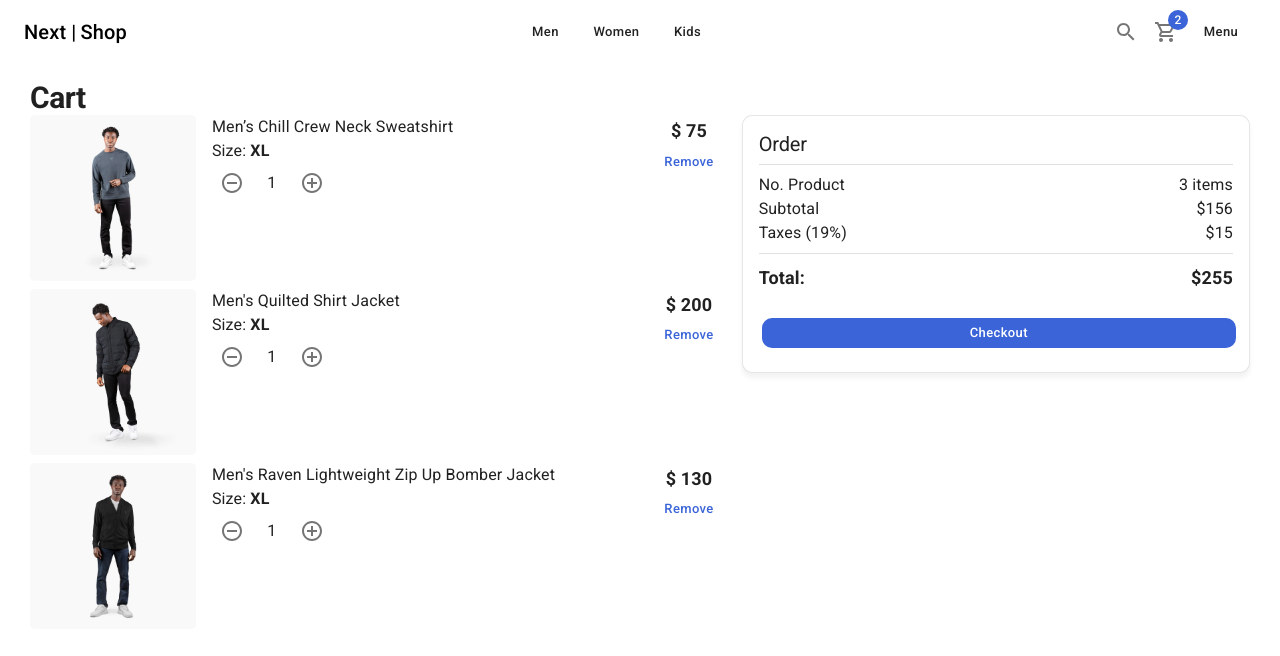
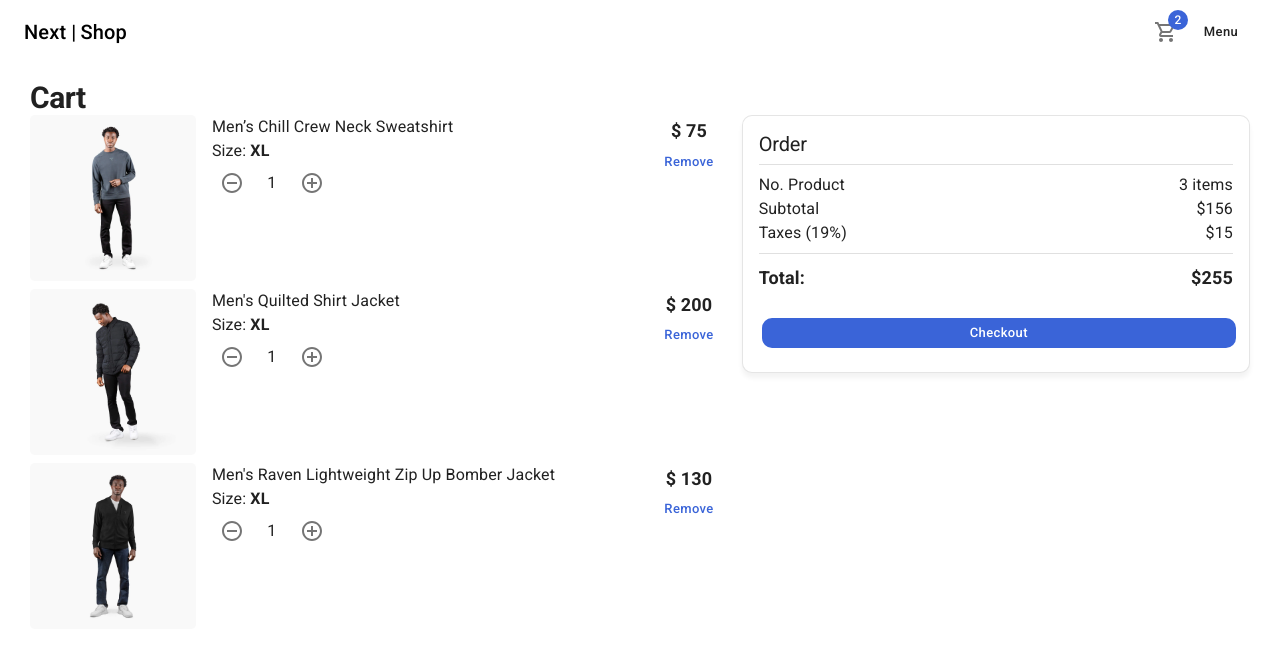
Before and after one commit to juandevsigner/NextShop, a Next.js app: page /cart in a window 1280 px wide. Both pictures are taken after a click on the button 1126 px from the left and 32 px from the top of the page. Shown: the top 656 px of the page. Built offline with nearby package versions, Linux system fonts and the light colour scheme.

Commit message:
feat: search function

```diff
--- a/components/ui/Navbar.tsx
+++ b/components/ui/Navbar.tsx
@@ -8,14 +8,28 @@ import {
   Button,
   IconButton,
   Badge,
+  ListItem,
+  Input,
+  InputAdornment,
 } from "@mui/material";
-import { SearchOutlined, ShoppingCartOutlined } from "@mui/icons-material";
+import {
+  ClearOutlined,
+  SearchOutlined,
+  ShoppingCartOutlined,
+} from "@mui/icons-material";
 import { UiContext } from "../../context";
-import { useContext } from "react";
+import { useContext, useState } from "react";
 
 export const Navbar = () => {
-  const { pathname } = useRouter();
+  const { asPath, push } = useRouter();
   const { toggleSideMenu } = useContext(UiContext);
+  const [searchTerm, setSearchTerm] = useState("");
+  const [isSearchVisible, setIsSearchVisible] = useState(false);
+
+  const onSearchTerm = () => {
+    if (searchTerm.trim().length === 0) return;
+    push(`/search/${searchTerm}`);
+  };
 
   return (
     <AppBar>
@@ -28,28 +42,66 @@ export const Navbar = () => {
         </NextLink>
         <Box sx={{ flex: 1 }} />
 
-        <Box sx={{ display: { xs: "none", sm: "block" } }}>
+        <Box
+          sx={{
+            display: isSearchVisible ? "none" : { xs: "none", sm: "block" },
+          }}
+          className="fadeIn"
+        >
           <NextLink legacyBehavior href={`/category/men`} passHref>
-            <Button color={pathname === "/category/men" ? "primary" : "info"}>
+            <Button color={asPath === "/category/men" ? "primary" : "info"}>
               Men
             </Button>
           </NextLink>
           <NextLink legacyBehavior href={`/category/women`} passHref>
-            <Button color={pathname === "/category/women" ? "primary" : "info"}>
+            <Button color={asPath === "/category/women" ? "primary" : "info"}>
               Women
             </Button>
           </NextLink>
           <NextLink legacyBehavior href={`/category/kids`} passHref>
-            <Button color={pathname === "/category/kids" ? "primary" : "info"}>
+            <Button color={asPath === "/category/kids" ? "primary" : "info"}>
               Kids
             </Button>
           </NextLink>
         </Box>
 
         <Box sx={{ flex: 1 }} />
-        <IconButton>
+
+        <IconButton
+          onClick={toggleSideMenu}
+          sx={{ display: { xs: "flex", sm: "none" } }}
+        >
           <SearchOutlined />
         </IconButton>
+
+        {isSearchVisible ? (
+          <Input
+            sx={{ display: { xs: "none", sm: "flex" } }}
+            autoFocus
+            className="fadeIn"
+            value={searchTerm}
+            onChange={(e) => setSearchTerm(e.target.value)}
+            onKeyPress={(e) => (e.key === "Enter" ? onSearchTerm() : null)}
+            type="text"
+            placeholder="Search..."
+            endAdornment={
+              <InputAdornment position="end">
+                <IconButton onClick={() => setIsSearchVisible(false)}>
+                  <ClearOutlined />
+                </IconButton>
+              </InputAdornment>
+            }
+          />
+        ) : (
+          <IconButton
+            className="fadeIn"
+            onClick={() => setIsSearchVisible(true)}
+            sx={{ display: { xs: "none", sm: "flex" } }}
+          >
+            <SearchOutlined />
+          </IconButton>
+        )}
+
         <NextLink legacyBehavior href="/cart" passHref>
           <IconButton>
             <Badge badgeContent={2} color="secondary">
--- a/components/ui/SideMenu.tsx
+++ b/components/ui/SideMenu.tsx
@@ -1,4 +1,4 @@
-import { useContext } from "react";
+import { useContext, useState } from "react";
 import {
   Box,
   Divider,
@@ -29,11 +29,19 @@ import { useRouter } from "next/router";
 
 export const SideMenu = () => {
   const { isMenuOpen, toggleSideMenu } = useContext(UiContext);
+  const [searchTerm, setSearchTerm] = useState("");
   const router = useRouter();
+
+  const onSearchTerm = () => {
+    if (searchTerm.trim().length === 0) return;
+    navigateTo(`/search/${searchTerm}`);
+  };
+
   const navigateTo = (url: string) => {
     toggleSideMenu();
     router.push(url);
   };
+
   return (
     <Drawer
       open={isMenuOpen}
@@ -45,11 +53,15 @@ export const SideMenu = () => {
         <List>
           <ListItem>
             <Input
+              autoFocus
+              value={searchTerm}
+              onChange={(e) => setSearchTerm(e.target.value)}
+              onKeyPress={(e) => (e.key === "Enter" ? onSearchTerm() : null)}
               type="text"
               placeholder="Search..."
               endAdornment={
                 <InputAdornment position="end">
-                  <IconButton aria-label="toggle password visibility">
+                  <IconButton onClick={onSearchTerm}>
                     <SearchOutlined />
                   </IconButton>
                 </InputAdornment>
--- a/database/dbProducts.ts
+++ b/database/dbProducts.ts
@@ -1,3 +1,4 @@
+import { IProduct } from "../interfaces";
 import { Product } from "../models";
 import { db } from "./intex";
 
@@ -23,3 +24,25 @@ export const getAllProductsSlugs = async (): Promise<ProductSlug[]> => {
 
   return slugs;
 };
+
+export const getProductsByTerm = async (term: string): Promise<IProduct[]> => {
+  await db.connect();
+  term = term.toString().toLowerCase();
+
+  const products = await Product.find({
+    $text: { $search: term },
+  })
+    .select("title images price inStock slug -_id")
+    .lean();
+
+  await db.disconnect();
+
+  return products;
+};
+
+export const getAllProducts = async (): Promise<IProduct[]> => {
+  await db.connect();
+  const products = await Product.find().select(" -_id").lean();
+  await db.disconnect();
+  return JSON.parse(JSON.stringify(products));
+};
```
Also changed, not shown: pages/search/[query].tsx (added, +88 -0 lines).
